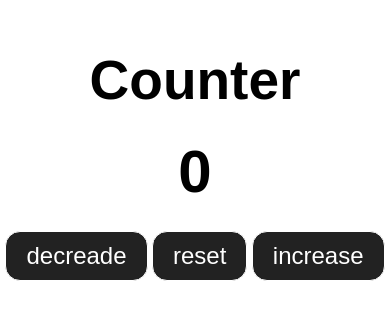
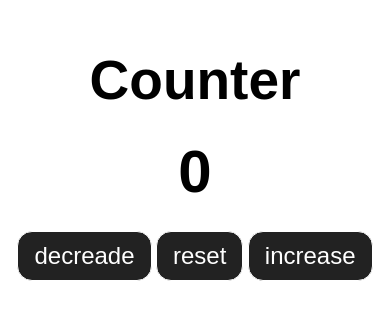
Before and after one commit to hassanabd22/javascript-00, a plain HTML site: page index.html in a window 390 px wide. Shown: the part 258-578 px from the top of the page. Drawn offline with Linux system fonts and the light colour scheme.

Commit message:
Add files via upload

```diff
--- a/css/proiectsJs.css
+++ b/css/proiectsJs.css
@@ -46,6 +46,6 @@ h1 {
 
 @media (max-width: 767px) {
     .btn {
-        padding: 10px 20px;
+        padding: 10px 16px;
     }
 }
```
